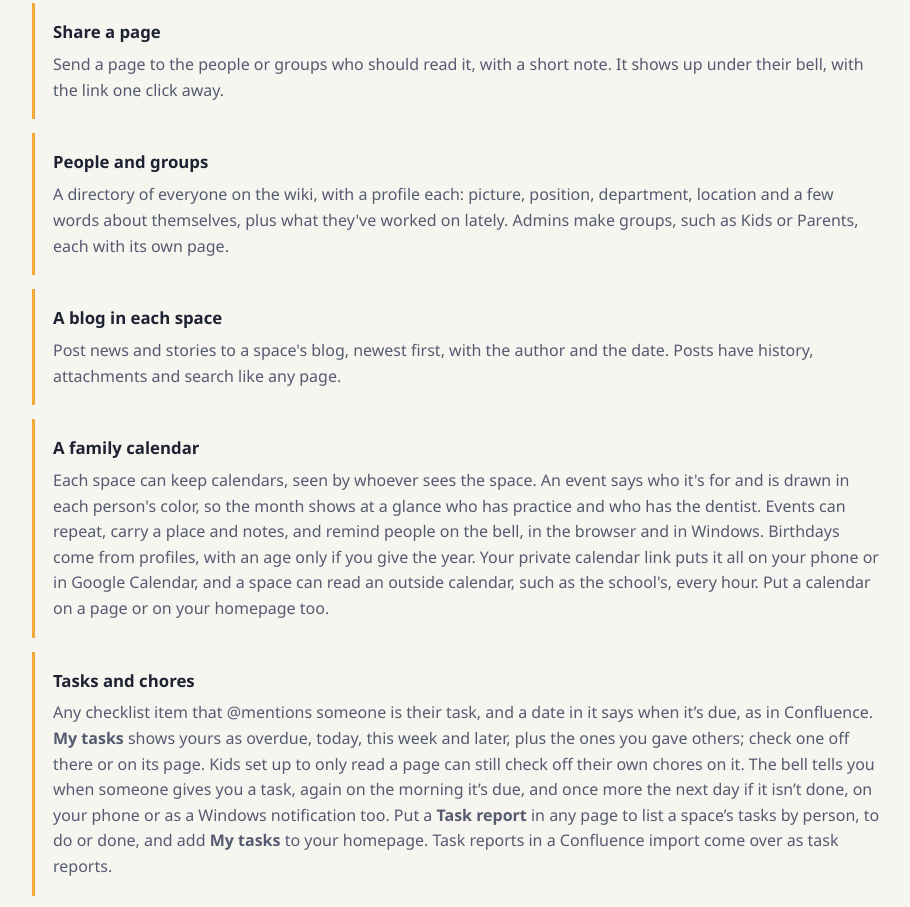
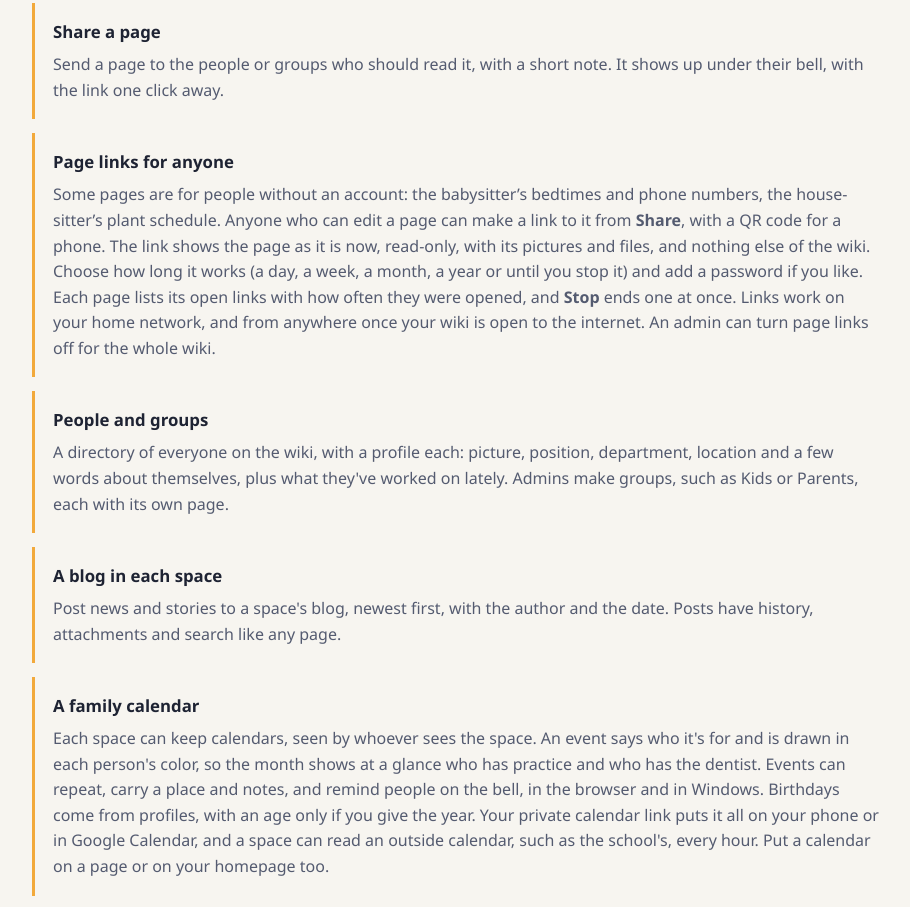
Before and after one commit to DesktopWiki/desktopwiki-website, a plain HTML site: page features/wiki.html in a window 1280 px wide. Shown: the part 3192-4099 px from the top of the page, without its empty margins (184-1094 px from the left). Drawn offline with Linux system fonts and the light colour scheme.

Commit message:
Page links for anyone: a card on the home page and in the wiki features (push with the release that has it)
Co-Authored-By: Claude Opus 5.5 <noreply@anthropic.com>

```diff
--- a/features/wiki.html
+++ b/features/wiki.html
@@ -118,6 +118,10 @@
           <h3>Share a page</h3>
           <p>Send a page to the people or groups who should read it, with a short note. It shows up under their bell, with the link one click away.</p>
         </div>
+        <div class="feature-item" id="page-links-for-anyone">
+          <h3>Page links for anyone</h3>
+          <p>Some pages are for people without an account: the babysitter&rsquo;s bedtimes and phone numbers, the house-sitter&rsquo;s plant schedule. Anyone who can edit a page can make a link to it from <strong>Share</strong>, with a QR code for a phone. The link shows the page as it is now, read-only, with its pictures and files, and nothing else of the wiki. Choose how long it works (a day, a week, a month, a year or until you stop it) and add a password if you like. Each page lists its open links with how often they were opened, and <strong>Stop</strong> ends one at once. Links work on your home network, and from anywhere once your wiki is open to the internet. An admin can turn page links off for the whole wiki.</p>
+        </div>
         <div class="feature-item" id="people-and-groups">
           <h3>People and groups</h3>
           <p>A directory of everyone on the wiki, with a profile each: picture, position, department, location and a few words about themselves, plus what they've worked on lately. Admins make groups, such as Kids or Parents, each with its own page.</p>
```
Also changed, not shown: index.html (+4 -0 lines).
